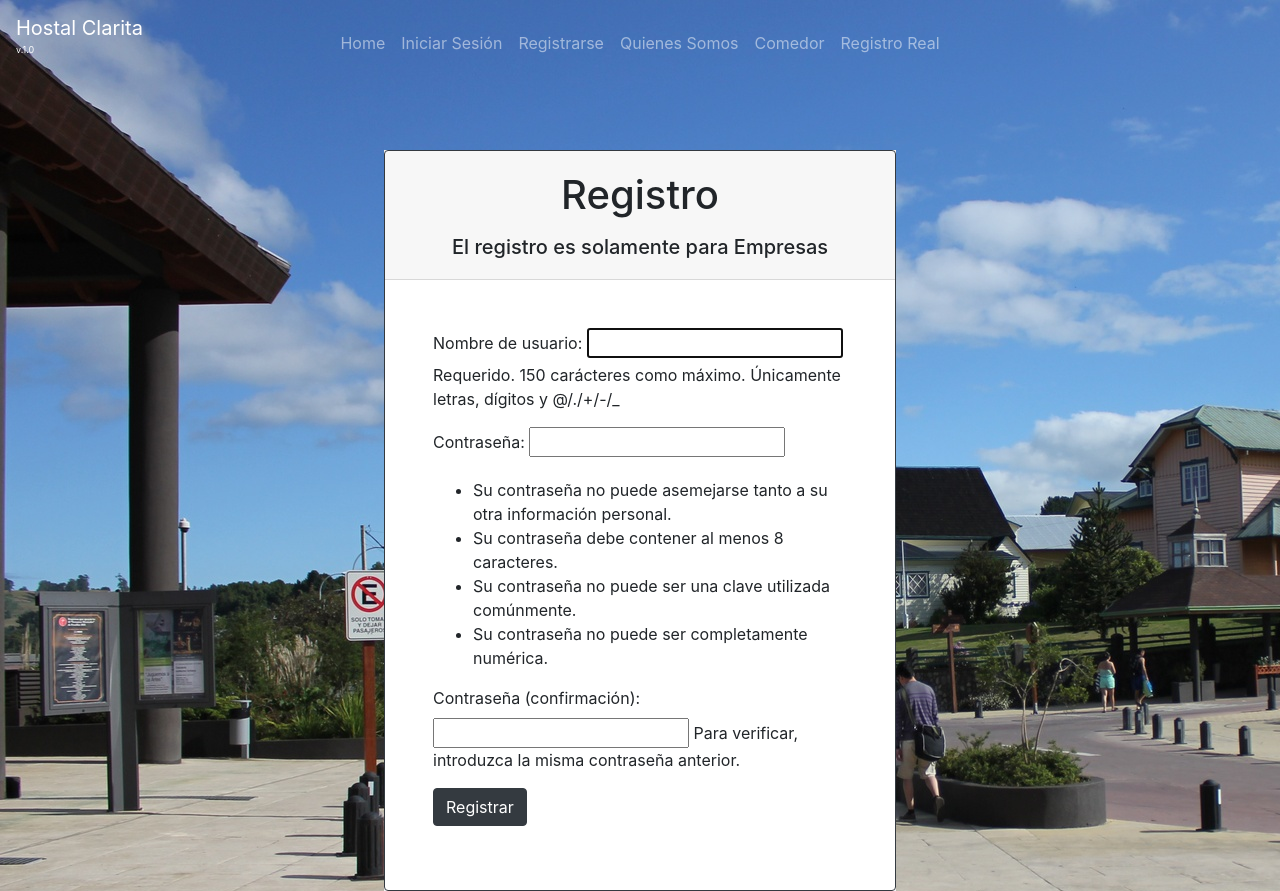
After one commit to DynamicProphet/Hostal_Do-a_Clarita, a Django app: page /registracion/registro-usuario-django/ in a window 1280 px wide. The commit adds this page. Run offline with Django 3.2, Linux system fonts and the light colour scheme; some libraries are stand-ins or nearby versions.

Commit message:
cambios de grupo de usuario y nuevo registro

```diff
--- a/proyectoHostal/apps/apps.py
+++ b/proyectoHostal/apps/apps.py
@@ -3,3 +3,7 @@ from django.apps import AppConfig
 
 class AppsConfig(AppConfig):
     name = 'apps'
+    verbose_name = "Apps"
+
+    def ready(self):
+        import app.signals.handlers
--- a/proyectoHostal/apps/forms.py
+++ b/proyectoHostal/apps/forms.py
@@ -1,6 +1,8 @@
 from django.forms import ModelForm
 from django import forms
 from .models import *
+from django.contrib.auth.forms import UserCreationForm
+from django.contrib.auth.models import User
 
 class DateInput(forms.DateInput):
     input_type = 'date'
--- /dev/null
+++ b/proyectoHostal/apps/signals/__init__.py
@@ -0,0 +1 @@
+default_app_config = 'apps.AppsConfig'
--- a/proyectoHostal/apps/urls.py
+++ b/proyectoHostal/apps/urls.py
@@ -13,6 +13,7 @@ from .views import *
 urlpatterns = [
     path('', home, name='pagina-principal'),
     path('registracion/', include([
+        path('registro-usuario-django/', registroDjango, name='registro-usuario'),
         path('registro/', registro, name='registro'),
         path('registro_exitoso/', RegistroExitoso, name='registro_exitoso'),
     ])),
--- a/proyectoHostal/apps/views.py
+++ b/proyectoHostal/apps/views.py
@@ -4,6 +4,8 @@ from .forms import *
 from django.contrib import messages
 import pandas as pd
 from django.contrib.auth.models import User
+from django.contrib.auth import login, authenticate
+from django.contrib.auth.forms import UserCreationForm
 # Create your views here.
 
 #CU13: Administrar La Página
@@ -24,6 +26,20 @@ def registro(request):
         return render(request, 'registration/registro.html', {'form': form})
     else:
         return redirect('/')
+
+def registroDjango(request):
+    if request.method == 'POST':
+        form = UserCreationForm(request.POST)
+        if form.is_valid():
+            form.save()
+            username = form.cleaned_data.get('Registro de usuario:')
+            raw_password = form.cleaned_data.get('Contraseña 1')
+            user = authenticate(username=username, password=raw_password)
+            login(request, user)
+            return redirect('/')
+    else:
+        form = UserCreationForm()
+    return render(request, 'registration/registro-usuario-django.html', {'form': form})
 
 def RegistroExitoso(request):
     return render(request, 'registration/registro_exitoso.html',{})
--- a/proyectoHostal/templates/base/navbar.html
+++ b/proyectoHostal/templates/base/navbar.html
@@ -39,6 +39,7 @@
               <li class="nav-item"><a class="nav-link" href="/registracion/registro">Registrarse<span class="sr-only">(current)</span></a></li>
               <li class="nav-item"><a class="nav-link" href="/quienes-somos/">Quienes&nbspSomos<span class="sr-only">(current)</span></a></li>
               <li class="nav-item"><a class="nav-link" href="/comedor/listar">Comedor<span class="sr-only">(current)</span></a></li>
+              <li class="nav-item"><a class="nav-link" href="/registracion/registro-usuario-django/">Registro&nbspReal<span class="sr-only">(current)</span></a></li>
             {% endif %}
         </ul>
     </div>
--- a/proyectoHostal/templates/habitacion/habitacion-listar.html
+++ b/proyectoHostal/templates/habitacion/habitacion-listar.html
@@ -41,7 +41,7 @@
                   <td>{{ habitacion.estado }}</td>
                   {% if user.groups.all.0|upper == 'GERENTE' or user.groups.all.0|upper == 'ADMINISTRADOR' or user.is_superuser%}
                   <td>
-                      <a class="btn btn-primary" href="/habitacion/habitacion-editar/{{ id.habitacion }}" role="button">Editar</a>
+                      <a class="btn btn-primary" href="/habitacion-editar/{{ id.habitacion }}" role="button">Editar</a>
                   </td>
                   {% endif %}
               </tr>
--- /dev/null
+++ b/proyectoHostal/templates/registration/registro-usuario-django.html
@@ -0,0 +1,23 @@
+{% extends 'base/base.html' %}
+{% load static %}
+
+{% block title %}Registro{% endblock %}
+{% block img_bg %} style="background-image:url({% static 'img/background/img-registro.jpg' %})" {% endblock %}
+{% block navbar %} {% include 'base/navbar.html' %} {% endblock %}
+
+{% block content %}
+<div id="form_wrap" class="bg-light">
+  <form method="POST" class="" enctype="multipart/form-data">
+    {% csrf_token %}
+    <div class="card border-dark mb-3">
+      <div class="card-header">
+        <h1 class="text-center pt-2">Registro</h1>
+        <h5 class="text-center pt-2">El registro es solamente para Empresas</h5>
+      </div>
+      <div class="form-group p-5">
+        {{ form.as_p }}
+        <button class="btn btn-dark" type="submit">Registrar</button>
+      </div>
+  </form>
+</div>
+{% endblock %}
```
Also changed, not shown: proyectoHostal/apps/signals/handlers.py (added, +10 -0 lines).
